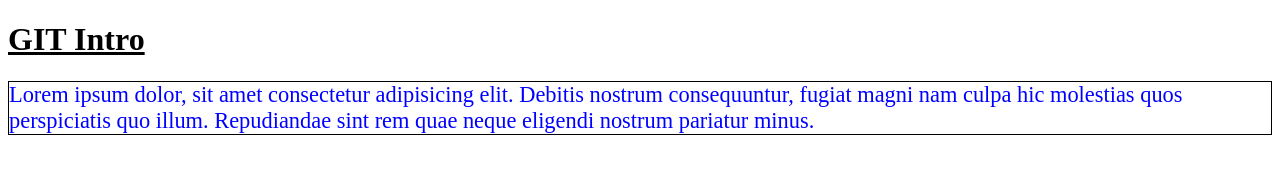
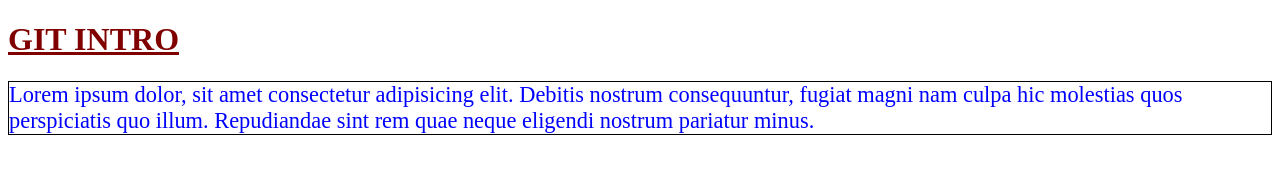
Before and after one commit to NagaaSaketh/gittest, a plain HTML site: page index.html in a window 1280 px wide. Drawn offline with Linux system fonts and the light colour scheme.

Commit message:
changed heading

```diff
--- a/style.css
+++ b/style.css
@@ -1,5 +1,7 @@
 h1{
   text-decoration: underline;
+  text-transform: uppercase;
+  color: maroon;
 }
 p{
   font-size: 1.4rem;
```
